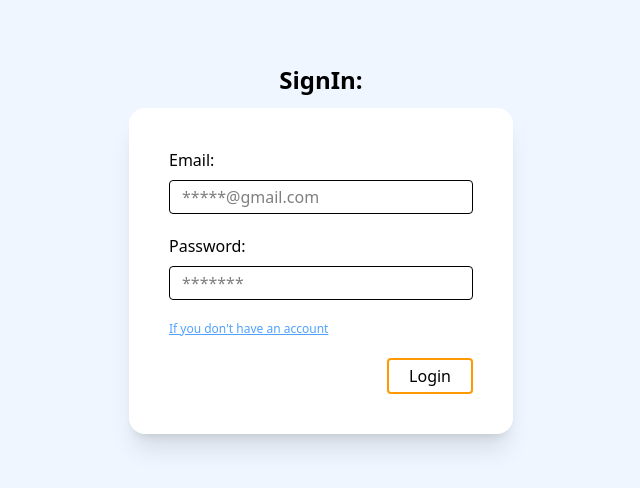
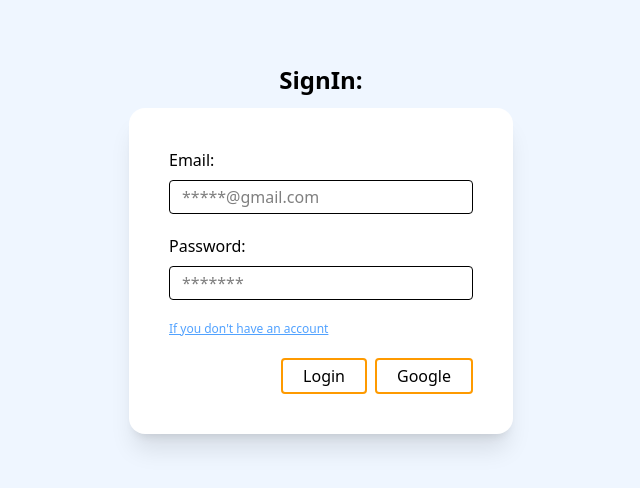
Before and after one commit to Farhodnazarov/myTodoList, a React (Vite) app: page /login in a window 1280 px wide. Shown: the top 488 px of the page, without its empty margins (319-959 px from the left). Built offline with nearby package versions, Linux system fonts and the light colour scheme; no server answers.

Commit message:
added a function login with google in firebase

```diff
--- a/src/context/GlobalContext.jsx
+++ b/src/context/GlobalContext.jsx
@@ -26,6 +26,8 @@ export function GlobalContextProvider({ children }) {
     });
   }, []);
 
+  console.log(state.user);
+
   return (
     <GlobalContext.Provider value={{ ...state, dispatch }}>
       {children}
--- a/src/firebase/firebaseConfig.js
+++ b/src/firebase/firebaseConfig.js
@@ -1,6 +1,6 @@
 import { initializeApp } from "firebase/app";
 import { getFirestore } from "firebase/firestore";
-import { getAuth } from "firebase/auth";
+import { getAuth, GoogleAuthProvider } from "firebase/auth";
 
 const firebaseConfig = {
   apiKey: import.meta.env.VITE_FIREBASE_API_KEY,
@@ -19,3 +19,6 @@ export const db = getFirestore(app);
 
 // auth
 export const auth = getAuth();
+
+// google
+export const provider = new GoogleAuthProvider();
--- a/src/hooks/useAuth.js
+++ b/src/hooks/useAuth.js
@@ -11,8 +11,9 @@ import {
   updateProfile,
   signInWithEmailAndPassword,
   signOut,
+  signInWithPopup,
 } from "firebase/auth";
-import { auth } from "../firebase/firebaseConfig";
+import { auth, provider } from "../firebase/firebaseConfig";
 import { toast } from "sonner";
 
 export const useAuth = () => {
@@ -64,6 +65,20 @@ export const useAuth = () => {
       });
   };
 
+  const loginWithGoogle = () => {
+    signInWithPopup(auth, provider)
+      .then((result) => {
+        const user = result.user;
+        dispatch({ type: "LOGINREGISTER", payload: user });
+        toast.success("Welcome our web site!!!");
+      })
+      .catch((error) => {
+        const errorCode = error.code;
+        const errorMessage = error.message;
+        toast.error(errorMessage);
+      });
+  };
+
   //   LogOut
   const logOut = () => {
     signOut(auth)
@@ -75,5 +90,5 @@ export const useAuth = () => {
       });
   };
 
-  return { register, login, logOut, loading, error };
+  return { register, login, logOut, loading, error, loginWithGoogle };
 };
--- a/src/pages/Login.jsx
+++ b/src/pages/Login.jsx
@@ -4,7 +4,7 @@ import { getFormData } from "../requests";
 import { useAuth } from "../hooks/useAuth";
 
 function Login() {
-  const { login, loading, error } = useAuth();
+  const { login, loading, loginWithGoogle } = useAuth();
 
   const handleSubmit = (e) => {
     e.preventDefault();
@@ -48,6 +48,7 @@ function Login() {
             If you don't have an account{" "}
           </Link>
         </p>
+        <div className="flex gap-2 items-center ml-auto">
           {!loading && (
             <button className="cursor-pointer ml-auto transition-colors duration-300 border-amber-500 border-2 hover:bg-amber-500 hover:text-white bg-white px-5 py-1 rounded active:scale-75">
               Login
@@ -61,6 +62,16 @@ function Login() {
               Loading...
             </button>
           )}
+          {!loading && (
+            <button
+              onClick={loginWithGoogle}
+              type="button"
+              className="cursor-pointer ml-auto transition-colors duration-300 border-amber-500 border-2 hover:bg-amber-500 hover:text-white bg-white px-5 py-1 rounded active:scale-90"
+            >
+              Google
+            </button>
+          )}
+        </div>
       </form>
     </div>
   );
--- a/src/pages/Register.jsx
+++ b/src/pages/Register.jsx
@@ -10,7 +10,7 @@ import { useAuth } from "../hooks/useAuth";
 function Register() {
   const [imgFile, setImgFile] = useState();
 
-  const { register, loading, error } = useAuth();
+  const { register, loading, loginWithGoogle } = useAuth();
 
   const handleChange = (e) => {
     setImgFile(e.target.files[0]);
@@ -100,6 +100,7 @@ function Register() {
             If you have an account{" "}
           </Link>
         </p>
+        <div className="flex gap-2 items-center ml-auto">
           {!loading && (
             <button className="cursor-pointer ml-auto transition-colors duration-300 border-amber-500 border-2 hover:bg-amber-500 hover:text-white bg-white px-5 py-1 rounded active:scale-75">
               Register
@@ -113,6 +114,16 @@ function Register() {
               Loading...
             </button>
           )}
+          {!loading && (
+            <button
+              type="button"
+              onClick={loginWithGoogle}
+              className="cursor-pointer ml-auto transition-colors duration-300 border-amber-500 border-2 hover:bg-amber-500 hover:text-white bg-white px-5 py-1 rounded active:scale-90"
+            >
+              Google
+            </button>
+          )}
+        </div>
       </form>
     </div>
   );
```
Lines whose indentation alone changed are shown as unchanged.
